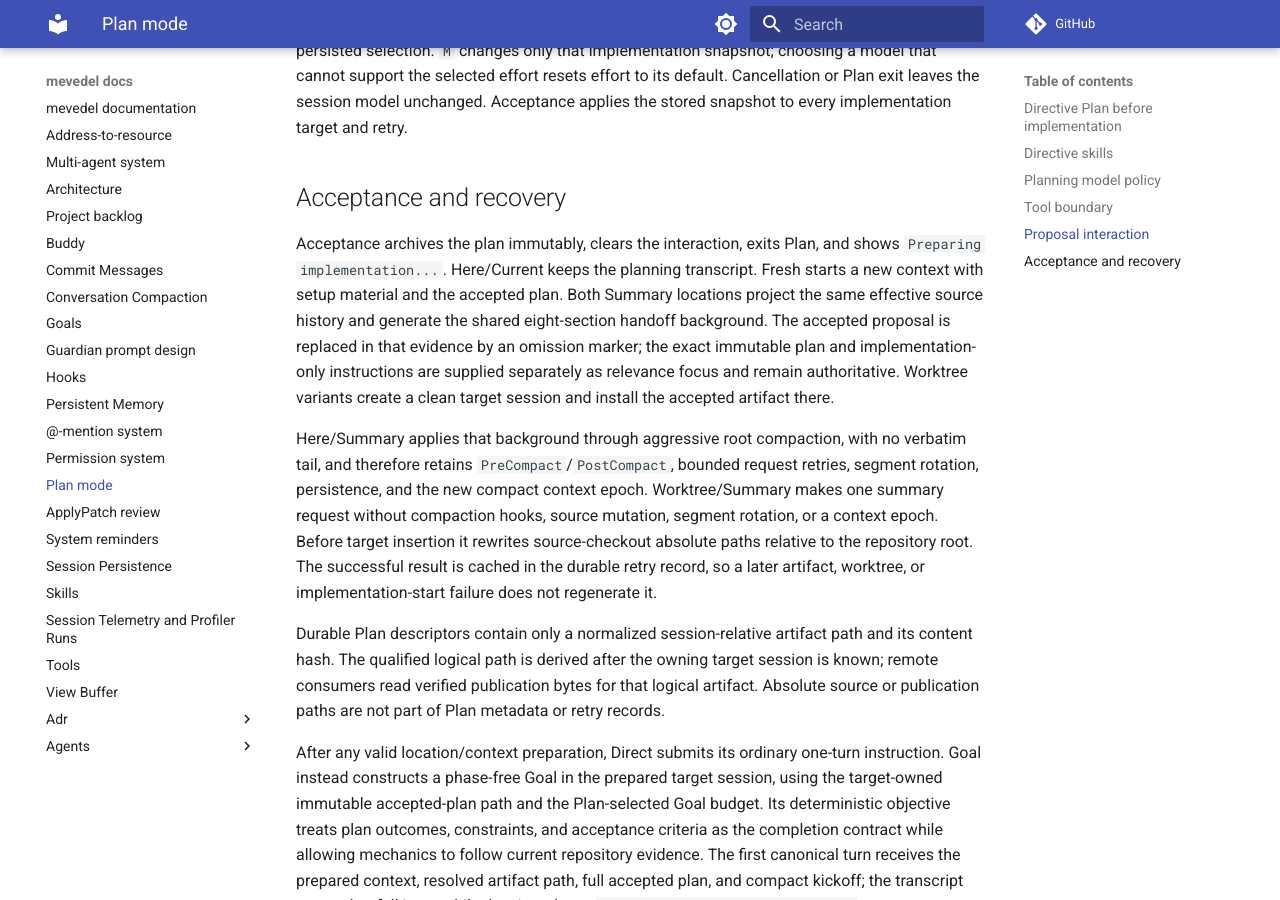
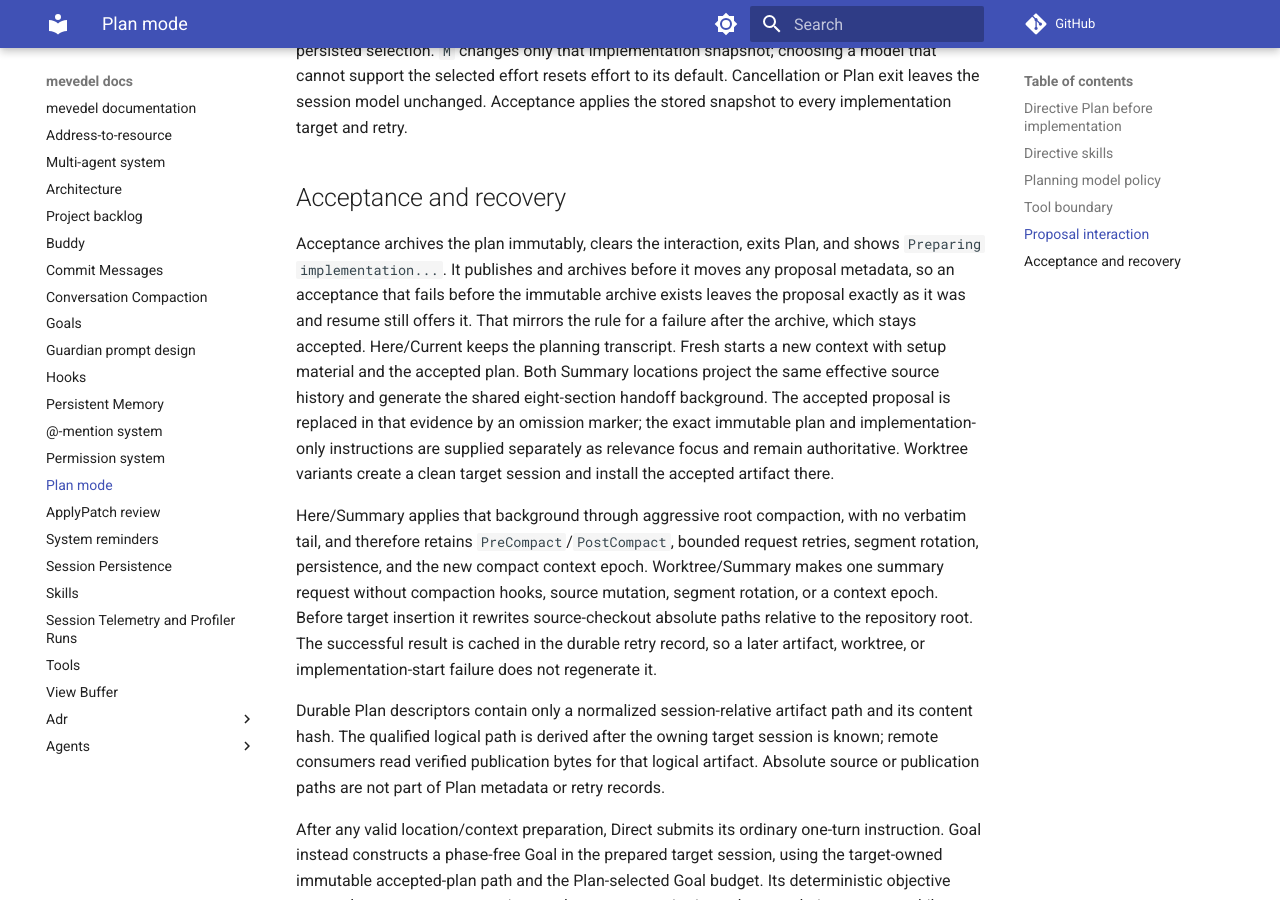
Before and after one commit to FrauH0lle/mevedel, an MkDocs documentation site: the page built from docs/plan-mode.md, in a window 1280 px wide and 900 px high, scrolled down 3866 px. Built offline with MkDocs 1.6.1 and Material for MkDocs 9.7.7, drawn with Linux system fonts in a browser that asks for light colours; comment, search, counter and statistics services are not loaded.

Commit message:
fix(plan): Move proposal metadata only once the archive exists
Acceptance publishes twice: the current artifact, then the immutable
accepted copy.  `mevedel-plan-write-current' does not only publish -- it
also replaces the whole plan metadata plist with `presented', dropping
`:proposal-id' -- and acceptance called it first.  So a failure in the
archive left the proposal demoted: status `presented', no proposal id, no
accepted fields.

`mevedel-plan-mode-restore-pending-approval' needs `proposed' plus a
well-formed proposal id plus a matching hash, so that state satisfies
neither its valid branch nor its repair branch.  A retry in the same
process recovers, because the interaction still holds the markdown, but
the next turn settlement saves the session and the demotion becomes
durable: on resume the proposal is gone and must be regenerated, for an
acceptance that never committed.  A lost lease or a dropped connection
between the two publications is enough to trigger it, which the
desktop-plus-laptop workflow makes ordinary.

* mevedel-plan.el (mevedel-plan--publish-current): Split out of
`mevedel-plan-write-current', which keeps its contract by calling this and
then the metadata reset -- its other caller wants both.

(mevedel-plan--reset-current-metadata): Ditto for the reset half.

(mevedel-plan-accept): Publish, archive, and only then move metadata.  No
snapshot and no rollback: the ordering is the fix.

* test/test-mevedel-plan.el: An archive publication that fails leaves the
proposal `proposed' with its id, selection, and hash intact, so resume
would still restore it.

* docs/plan-mode.md: State the rule, mirroring the existing one for a
failure after the archive.

```diff
--- a/docs/plan-mode.md
+++ b/docs/plan-mode.md
@@ -180,7 +180,11 @@ implementation target and retry.
 ## Acceptance and recovery
 
 Acceptance archives the plan immutably, clears the interaction, exits Plan,
-and shows `Preparing implementation...`. Here/Current keeps the planning
+and shows `Preparing implementation...`. It publishes and archives before it
+moves any proposal metadata, so an acceptance that fails before the immutable
+archive exists leaves the proposal exactly as it was and resume still offers
+it. That mirrors the rule for a failure after the archive, which stays
+accepted. Here/Current keeps the planning
 transcript. Fresh starts a new context with setup material and the accepted
 plan. Both Summary locations project the same effective source history and
 generate the shared eight-section handoff background. The accepted proposal is
```
Also changed, not shown: 2 other files.
